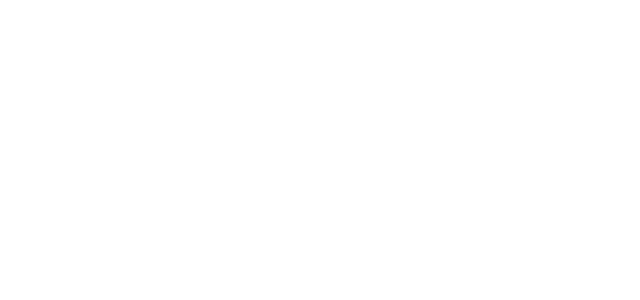
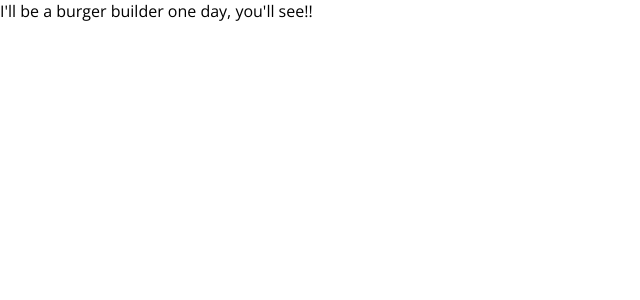
Before and after one commit to Zsemle/burger-builder, a React app: page / in a window 1280 px wide. Shown: the top 300 px of the page, without its empty margins (0-640 px from the left). Built offline with nearby package versions, Linux system fonts and the light colour scheme.

Commit message:
project is running now

```diff
--- a/src/App.js
+++ b/src/App.js
@@ -4,7 +4,7 @@
   render() {
     return (
       <div>
-
+        I'll be a burger builder one day, you'll see!!
       </div>
     );
   }
--- a/src/index.css
+++ b/src/index.css
@@ -1,5 +1,5 @@
 body {
   margin: 0;
   padding: 0;
-  font-family: 'Open Sans';
+  font-family: 'Open Sans', sans-serif;
 }
```
Also changed, not shown: 1 other file (tests, documents, lock files or other folders).
